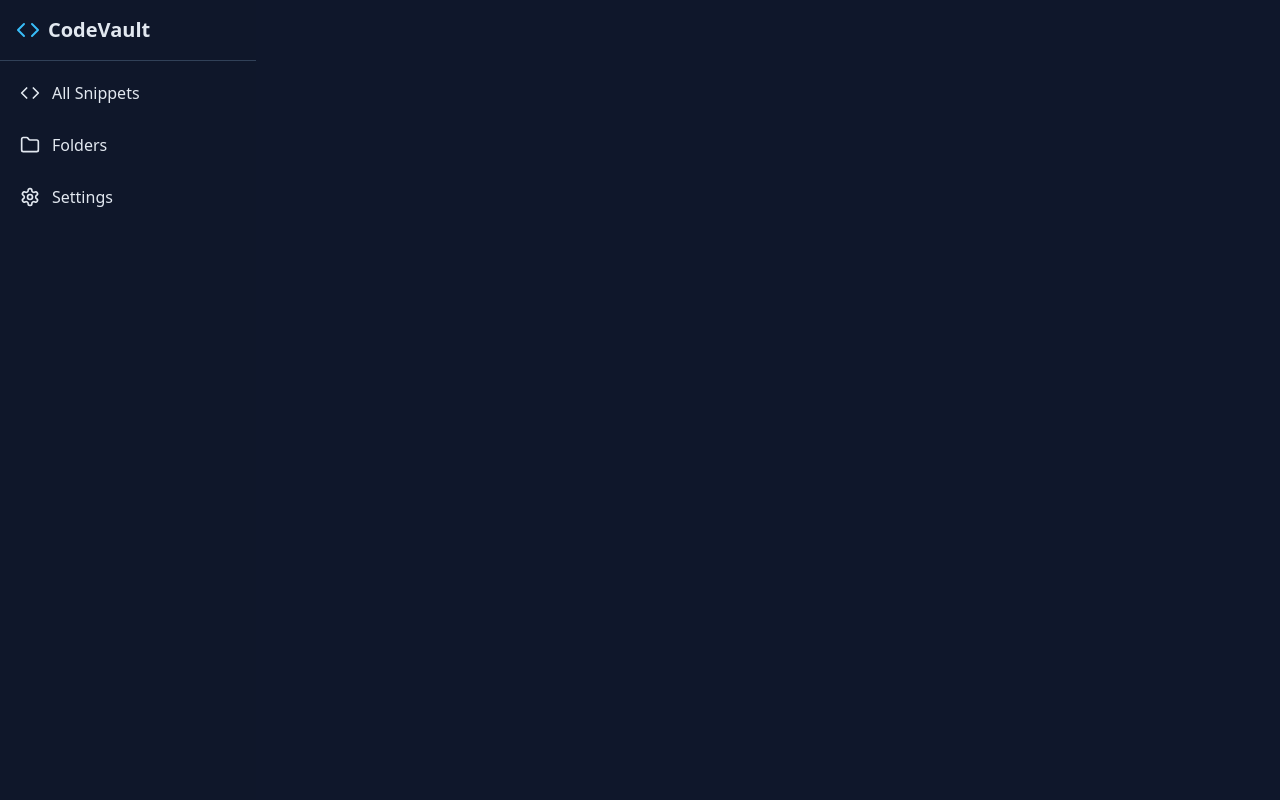
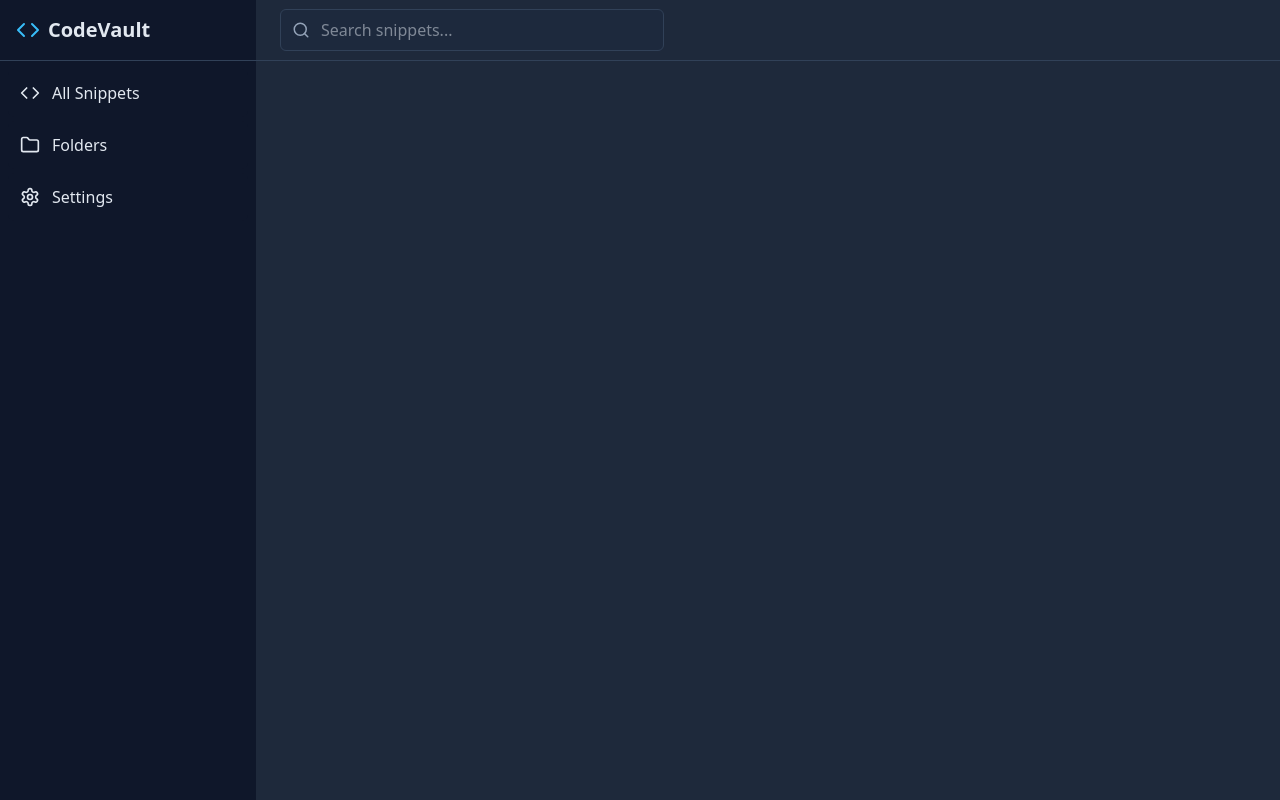
Before and after one commit to shinji-Yama77/local-prompt-library, a React (Vite) app in the folder client/: page / in a window 1280 px wide. Built offline with nearby package versions, Linux system fonts and the light colour scheme.

Commit message:
sidebar and main content
fixed sidebar and search bar snippet positioning

```diff
--- a/client/src/App.css
+++ /dev/null
@@ -1,18 +0,0 @@
-.container {
-    display: flex;
-    height: 100vh;
-}
-
-body {
-    margin: 0;
-}
-
-.sidebar {
-    background-color: #0f172a;
-}
-
-
-.main-content {
-    flex: 1;
-    background-color: #1e293b;
-}
--- a/client/src/App.jsx
+++ b/client/src/App.jsx
@@ -1,11 +1,13 @@
-import './App.css';
 import { Search, Code, Folder, PlusCircle, Settings, Moon, User } from 'lucide-react';
+import Navbar from './components/Navbar/Navbar';
 
 export default function App() {
 
   const accentColor = "#38bdf8";
   const sideNavColor = "#0f172a";
   const distinctColor = "#E8A317";
+  const mainContentColor = "#1e293b"; // Slightly lighter blue for main content
+  const secondaryTextColor = "#94a3b8"; // Secondary text
 
   const sideNavItems = [
     { id: 'all', icon: <Code size={20} />, label: 'All Snippets' },
@@ -20,20 +22,19 @@ export default function App() {
             <Code size={24} className="mr-2" style={{ color: accentColor }} />
             <h1 className="text-xl font-bold">CodeVault</h1>
         </div>
-        <nav className="flex-1 overflow-y-auto p-2">
-          <ul>
-            {sideNavItems.map(item => (
-              <li key={item.id}>
-                <button
-                  className="w-full flex items-center p-3 mb-1 rounded-md transition-colors"
-                >
-                  <span className="mr-3">{item.icon}</span>
-                  <span>{item.label}</span>
-                </button>
-              </li>
-            ))}
-          </ul>
-        </nav>
+        <Navbar />
+      </div>
+      <div className="flex-1 flex flex-col overflow-hidden" style={{ backgroundColor: mainContentColor}}>
+        <header className="h-15.25 border-b border-slate-700 flex items-center justify-between px-6">
+            <div className="relative w-96">
+              <input
+                type="text"
+                placeholder="Search snippets..."
+                className="w-full py-2 pl-10 pr-4 rounded-md bg-slate-800 border border-slate-700 focus:outline-none focus:border-blue-500"
+              />
+              <Search size={18} className="absolute left-3 top-3" style={{ color: secondaryTextColor }} />
+            </div>
+        </header>
       </div>
 
 
--- /dev/null
+++ b/client/src/components/Navbar/Navbar.jsx
@@ -0,0 +1,30 @@
+import { Search, Code, Folder, PlusCircle, Settings, Moon, User } from 'lucide-react';
+
+const sideNavItems = [
+    { id: 'all', icon: <Code size={20} />, label: 'All Snippets' },
+    { id: 'folders', icon: <Folder size={20} />, label: 'Folders' },
+    { id: 'settings', icon: <Settings size={20} />, label: 'Settings' }
+  ];
+
+const distinctColor = "#E8A317";
+const sideNavColor = "#0f172a";
+
+
+export default function Navbar() {
+    return (
+        <nav className="flex-1 overflow-y-auto p-2" style={{ backgroundColor: sideNavColor}}>
+          <ul>
+            {sideNavItems.map(item => (
+              <li key={item.id}>
+                <button
+                  className="w-full flex items-center p-3 mb-1 rounded-md transition-colors" style={{ backgroundColor: sideNavColor}}
+                >
+                  <span className="mr-3">{item.icon}</span>
+                  <span>{item.label}</span>
+                </button>
+              </li>
+            ))}
+          </ul>
+        </nav>
+    )
+}
```
